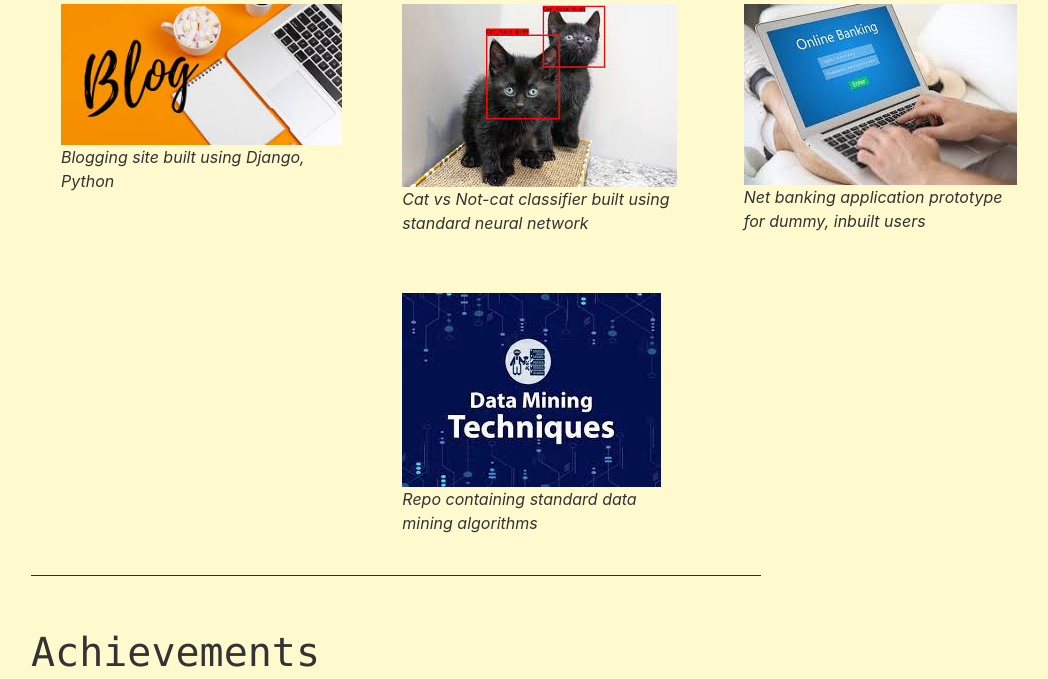
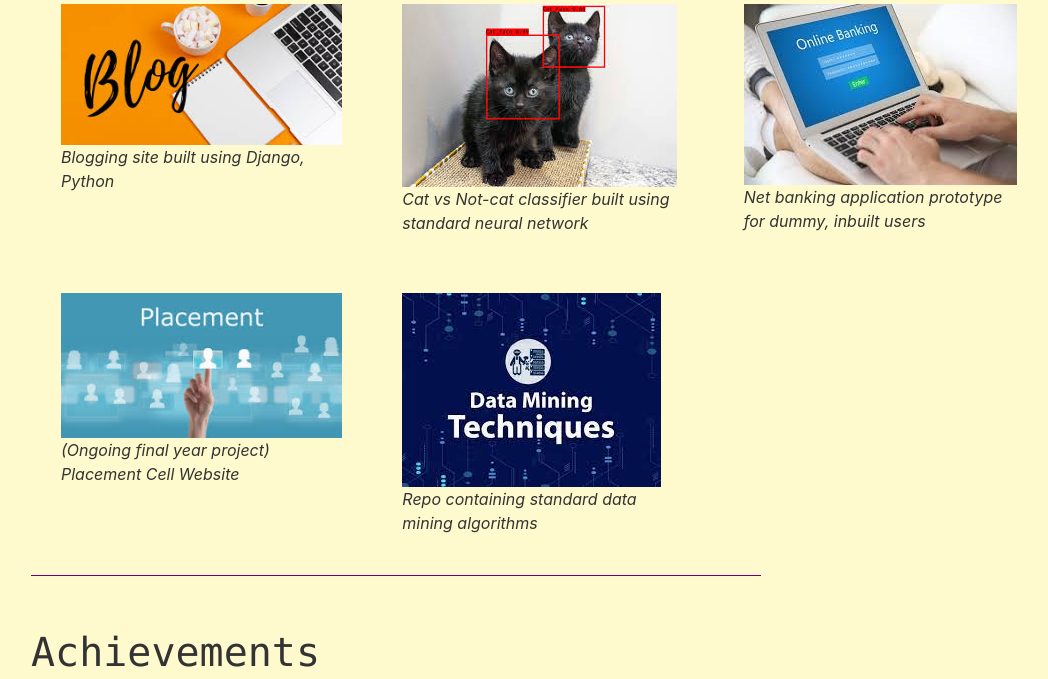
Before and after one commit to yukty2000/My_portfolio_blog, a Django app: page / in a window 1280 px wide. Shown: the part 579-1258 px from the top of the page, without its empty margins (54-1102 px from the left). Run offline with Django 3.2, Linux system fonts and the light colour scheme; some libraries are stand-ins or nearby versions.

Commit message:
Added final year project and updated CV Link

```diff
--- a/portfolio/templates/portfolio/home.html
+++ b/portfolio/templates/portfolio/home.html
@@ -11,7 +11,7 @@
 				I am Yukty Khandelia.<br>
 			</div>
 			<div class="italic-text">Upcoming SDE Intern @ Amazon IN | Looking for FTE Opportunities | Final year B.tech, CSE student</div><br>
-			<a class="btn btn-bpurple" href="https://drive.google.com/file/d/1xAA6lLGSSo31oJXrROGyml0yIPcsyK80/view?usp=sharing" target="_blank" style="margin-top: 10px;">Download CV</a>
+			<a class="btn btn-bpurple" href="https://drive.google.com/file/d/1uLHrPBOTGZn_--XCFbrp5epsc8RZZuYx/view?usp=sharing" target="_blank" style="margin-top: 10px;">Download CV</a>
 			<a class="btn btn-bbpurple" href="{% url 'portfolio-contactMe' %}" style="margin-top: 10px;">Contact Me</a>
 		</div>
 		<div class="col-lg-6"  style="padding-top: 20px;">
@@ -47,7 +47,12 @@
 		</div>
 	</div><br>
 	<div class="row" style="width: 80vw;">
-		<div class="col-lg-4"></div>
+		<div class="col-lg-4">
+			<div class="project-img-div">
+				<a href="https://github.com/yukty2000/Placement_Cell_Website" target="_blank"><img class="project-img" src="{% static 'portfolio/placement.jpg' %}" alt="Plcement Cell Website picture"></a><br>
+				<div class="italic-text">(Ongoing final year project) Placement Cell Website</div><br>
+			</div>
+		</div>
 		<div class="col-lg-4">
 			<div class="project-img-div">
 				<a href="https://github.com/yukty2000/Data-Science" target="_blank"><img class="project-img" src="{% static 'portfolio/datamining.jpg' %}" alt="Data mining picture"></a><br>
```
Also changed, not shown: portfolio/static/portfolio/placement.jpg (added).
